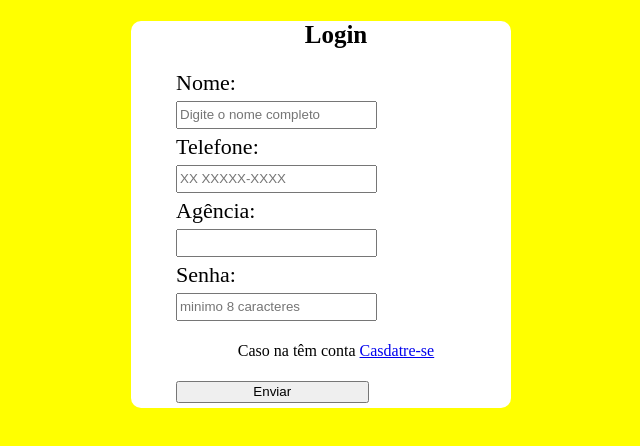
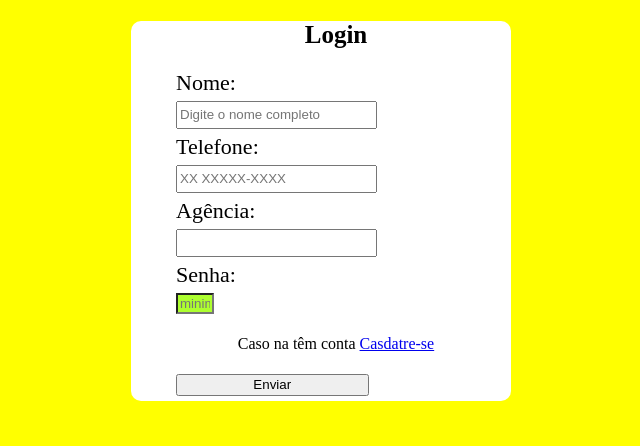
Before and after one commit to BragiaMikael/Banco-profit, a plain HTML site: page index.html in a window 1280 px wide. Shown: the whole page, without its empty margins (319-959 px from the left). Drawn offline with Linux system fonts and the light colour scheme.

```diff
--- a/index.html
+++ b/index.html
@@ -21,7 +21,7 @@
             <input type="number" id="agencia"  minlength="4" maxlength="4" required >
 
             <label for="senha">Senha:</label>
-            <input type="password" id="senha" minlength="8" maxlength="8" placeholder="minimo 8 caracteres" required>
+            <input type="password" class="enviar" id="senha" minlength="8" maxlength="8" placeholder="minimo 8 caracteres" required>
 
             <p>Caso na têm conta <a href="cadastrar.html">Casdatre-se</a></p>
 
--- a/style.css
+++ b/style.css
@@ -26,3 +26,8 @@ form input{
 form p{
     text-align: center;
 }
+.enviar{
+    height: 15px;
+    width: 30px;
+    background-color: greenyellow;
+}
```
